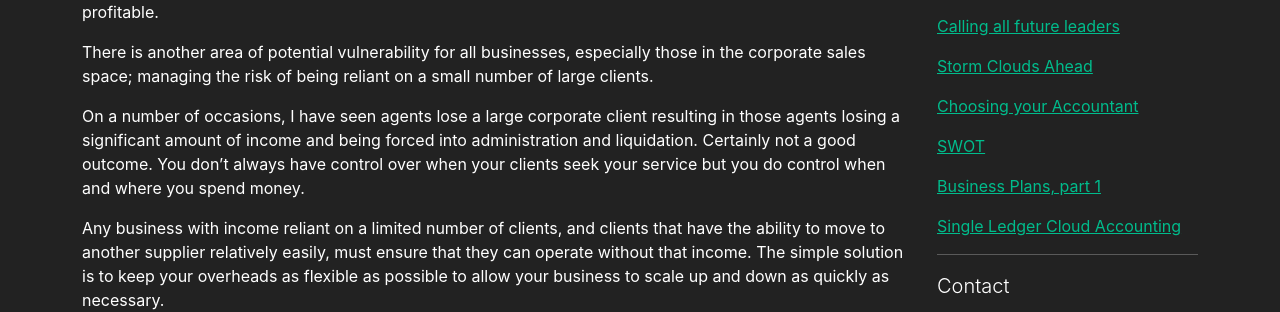
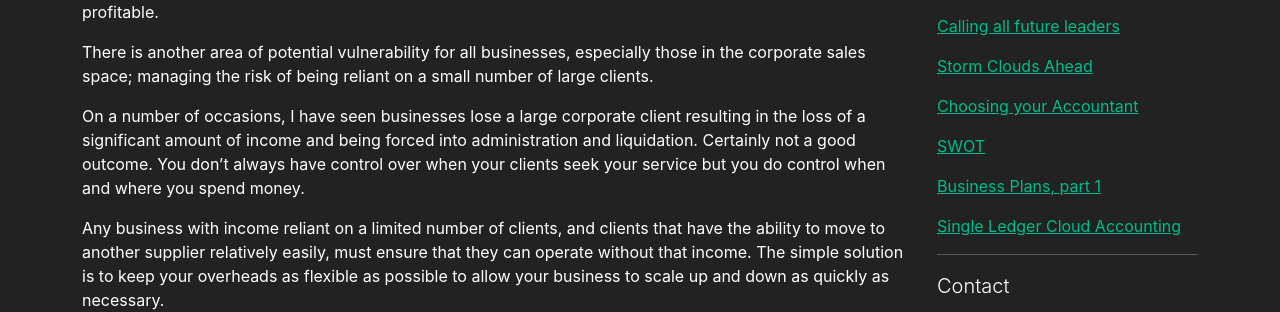
Before and after one commit to Mforcer/tax2, a Jekyll site: the page built from insights/_posts/2015-03-16-mitigating-income-risk.md, in a window 1280 px wide. Shown: the part 260-572 px from the top of the page. Built offline with Jekyll 4.4.1, drawn with Linux system fonts in a browser that asks for light colours.

Commit message:
Update 2015-03-16-mitigating-income-risk.md

```diff
--- a/insights/_posts/2015-03-16-mitigating-income-risk.md
+++ b/insights/_posts/2015-03-16-mitigating-income-risk.md
@@ -12,7 +12,7 @@ There is no denying that many retail businesses have experienced significant cha
 
 There is another area of potential vulnerability for all businesses, especially those in the corporate sales space; managing the risk of being reliant on a small number of large clients.
 
-On a number of occasions, I have seen agents lose a large corporate client resulting in those agents losing a significant amount of income and being forced into administration and liquidation. Certainly not a good outcome. You don’t always have control over when your clients seek your service but you do control when and where you spend money.
+On a number of occasions, I have seen businesses lose a large corporate client resulting in the loss of a significant amount of income and being forced into administration and liquidation. Certainly not a good outcome. You don’t always have control over when your clients seek your service but you do control when and where you spend money.
 
 Any business with income reliant on a limited number of clients, and clients that have the ability to move to another supplier relatively easily, must ensure that they can operate without that income. The simple solution is to keep your overheads as flexible as possible to allow your business to scale up and down as quickly as necessary.
 
```
